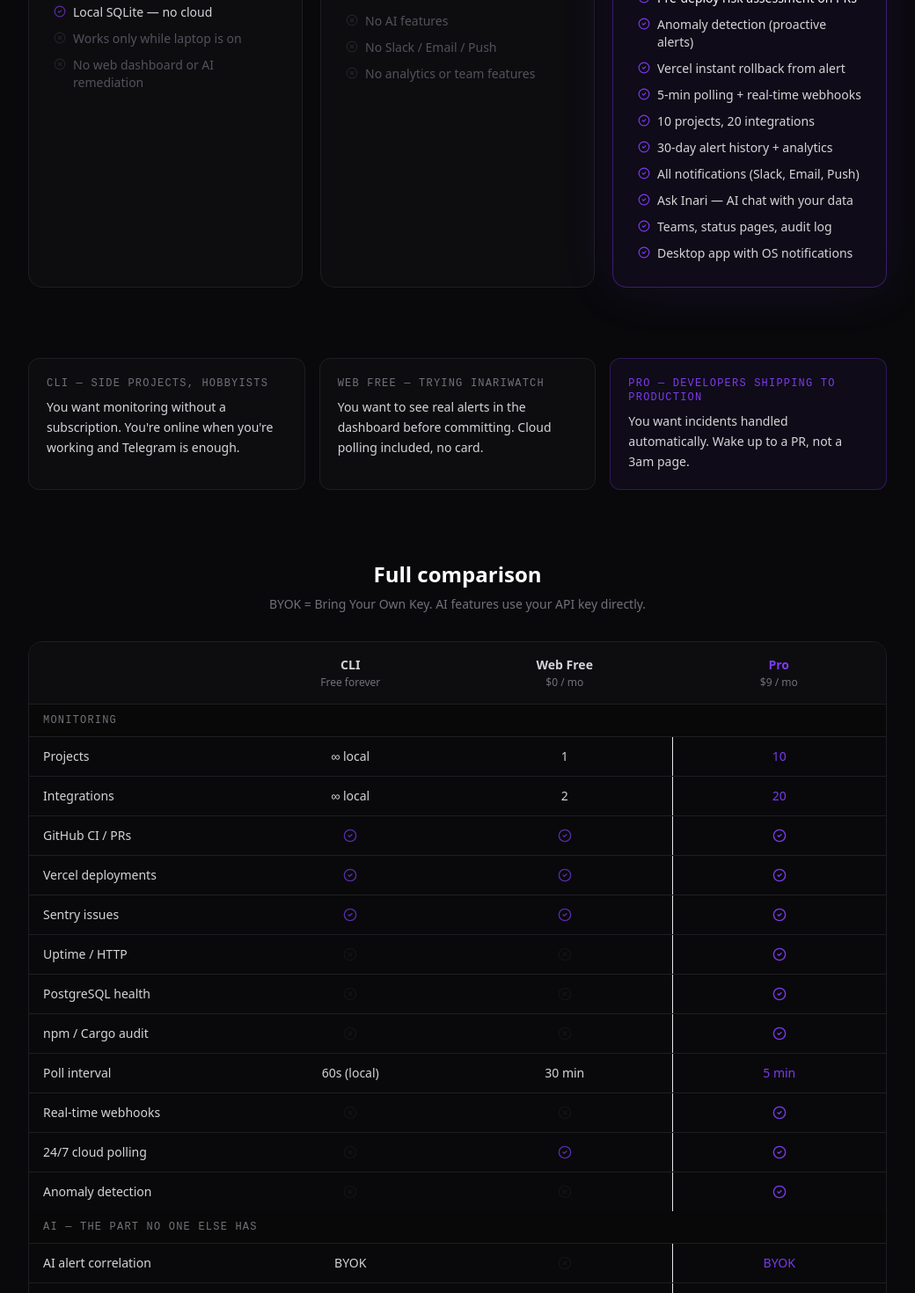
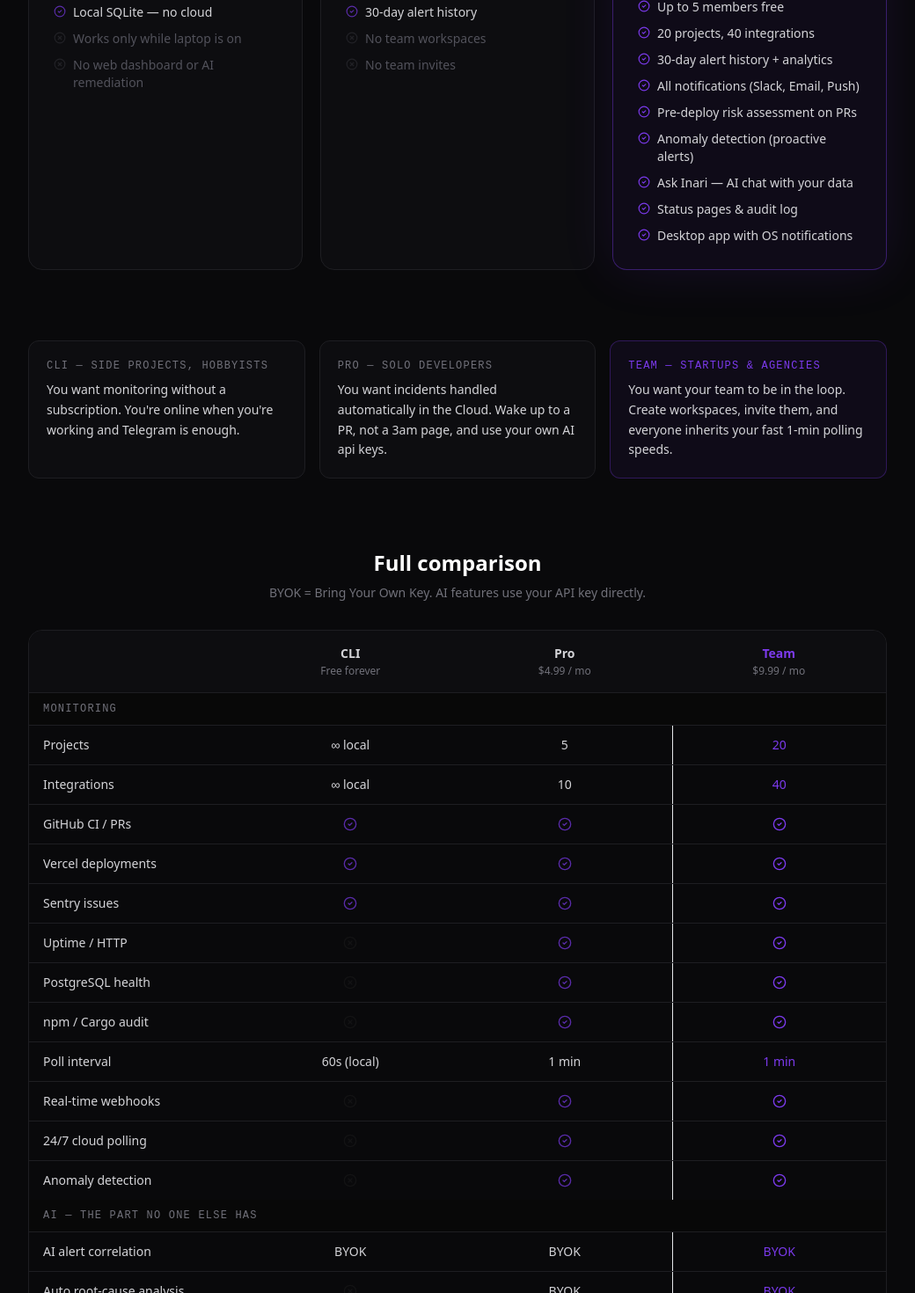
Before and after one commit to orbita-pos/inariwatch, a Next.js app in the folder web/: page /pricing in a window 1280 px wide. Shown: the part 1100-2570 px from the top of the page at 88% size, without its empty margins (120-1160 px from the left). Built offline with nearby package versions, Linux system fonts and the light colour scheme.

Commit message:
feat: pricing page redesign and polling status indicator

```diff
--- /dev/null
+++ b/web/app/(dashboard)/polling-actions.ts
@@ -0,0 +1,24 @@
+"use server";
+
+import { getServerSession } from "next-auth";
+import { authOptions } from "@/lib/auth";
+import { db, projectIntegrations, getWorkspaceProjectIds } from "@/lib/db";
+import { getActiveOrgId } from "@/lib/workspace";
+import { inArray, max } from "drizzle-orm";
+
+export async function getLatestPollingTime() {
+  const session = await getServerSession(authOptions);
+  const userId = (session?.user as { id?: string })?.id;
+  if (!userId) return null;
+
+  const activeOrgId = await getActiveOrgId();
+  const projectIds = await getWorkspaceProjectIds(userId, activeOrgId);
+  if (projectIds.length === 0) return null;
+
+  const [row] = await db
+    .select({ last: max(projectIntegrations.lastCheckedAt) })
+    .from(projectIntegrations)
+    .where(inArray(projectIntegrations.projectId, projectIds));
+
+  return row?.last?.toISOString() ?? null;
+}
--- a/web/app/(dashboard)/polling-status.tsx
+++ b/web/app/(dashboard)/polling-status.tsx
@@ -1,6 +1,7 @@
 "use client";
 
 import { useEffect, useState } from "react";
+import { getLatestPollingTime } from "./polling-actions";
 
 function relativeTime(date: Date): string {
   const diff = Math.floor((Date.now() - date.getTime()) / 1000);
@@ -14,12 +15,20 @@
   lastCheckedAt: string | null; // ISO string from server
 }
 
-export function PollingStatus({ lastCheckedAt }: PollingStatusProps) {
+export function PollingStatus({ lastCheckedAt: initialLastCheckedAt }: PollingStatusProps) {
+  const [lastCheckedAt, setLastCheckedAt] = useState<string | null>(initialLastCheckedAt);
+
   const [label, setLabel] = useState<string>(() => {
-    if (!lastCheckedAt) return "Never polled";
-    return relativeTime(new Date(lastCheckedAt));
+    if (!initialLastCheckedAt) return "Never polled";
+    return relativeTime(new Date(initialLastCheckedAt));
   });
 
+  // Sync if prop from server changes (e.g. navigation)
+  useEffect(() => {
+    setLastCheckedAt(initialLastCheckedAt);
+  }, [initialLastCheckedAt]);
+
+  // 1. Tick for relative time text
   useEffect(() => {
     if (!lastCheckedAt) return;
     const date = new Date(lastCheckedAt);
@@ -28,6 +37,19 @@
     const id = setInterval(tick, 30_000);
     return () => clearInterval(id);
   }, [lastCheckedAt]);
+
+  // 2. Poll the server for real-time updates every 60 seconds
+  useEffect(() => {
+    const fetcher = setInterval(async () => {
+      try {
+        const freshTime = await getLatestPollingTime();
+        if (freshTime) setLastCheckedAt(freshTime);
+      } catch (err) {
+        // Silently ignore network errors to prevent console spam
+      }
+    }, 60_000);
+    return () => clearInterval(fetcher);
+  }, []);
 
   const isRecent = lastCheckedAt
     ? Date.now() - new Date(lastCheckedAt).getTime() < 10 * 60 * 1000
--- a/web/app/(marketing)/pricing/page.tsx
+++ b/web/app/(marketing)/pricing/page.tsx
@@ -14,64 +14,65 @@
   {
     category: "Monitoring",
     rows: [
-      { feature: "Projects",              cli: "∞ local",   free: "1",        pro: "10" },
-      { feature: "Integrations",          cli: "∞ local",   free: "2",        pro: "20" },
-      { feature: "GitHub CI / PRs",       cli: true,        free: true,       pro: true },
-      { feature: "Vercel deployments",    cli: true,        free: true,       pro: true },
-      { feature: "Sentry issues",         cli: true,        free: true,       pro: true },
-      { feature: "Uptime / HTTP",         cli: false,       free: false,      pro: true },
-      { feature: "PostgreSQL health",     cli: false,       free: false,      pro: true },
-      { feature: "npm / Cargo audit",     cli: false,       free: false,      pro: true },
-      { feature: "Poll interval",         cli: "60s (local)", free: "30 min", pro: "5 min" },
-      { feature: "Real-time webhooks",    cli: false,       free: false,      pro: true },
-      { feature: "24/7 cloud polling",    cli: false,       free: true,       pro: true },
-      { feature: "Anomaly detection",     cli: false,       free: false,      pro: true },
+      { feature: "Projects",              cli: "∞ local",   pro: "5",         team: "20" },
+      { feature: "Integrations",          cli: "∞ local",   pro: "10",        team: "40" },
+      { feature: "GitHub CI / PRs",       cli: true,        pro: true,        team: true },
+      { feature: "Vercel deployments",    cli: true,        pro: true,        team: true },
+      { feature: "Sentry issues",         cli: true,        pro: true,        team: true },
+      { feature: "Uptime / HTTP",         cli: false,       pro: true,        team: true },
+      { feature: "PostgreSQL health",     cli: false,       pro: true,        team: true },
+      { feature: "npm / Cargo audit",     cli: false,       pro: true,        team: true },
+      { feature: "Poll interval",         cli: "60s (local)", pro: "1 min", team: "1 min" },
+      { feature: "Real-time webhooks",    cli: false,       pro: true,        team: true },
+      { feature: "24/7 cloud polling",    cli: false,       pro: true,        team: true },
+      { feature: "Anomaly detection",     cli: false,       pro: true,        team: true },
     ],
   },
   {
     category: "AI — the part no one else has",
     rows: [
-      { feature: "AI alert correlation",      cli: "BYOK",  free: false,  pro: "BYOK" },
-      { feature: "Auto root-cause analysis",  cli: false,   free: false,  pro: "BYOK" },
-      { feature: "AI code remediation + PR",  cli: false,   free: false,  pro: "BYOK" },
-      { feature: "CI retry loop (auto-fix)",  cli: false,   free: false,  pro: "BYOK" },
-      { feature: "Pre-deploy risk on PRs",    cli: false,   free: false,  pro: "BYOK" },
-      { feature: "Post-mortem generation",    cli: false,   free: false,  pro: "BYOK" },
-      { feature: "Ask Inari (AI copilot)",    cli: false,   free: false,  pro: "BYOK" },
-      { feature: "5 AI providers (your key)", cli: "BYOK",  free: false,  pro: "BYOK" },
+      { feature: "AI alert correlation",      cli: "BYOK",  pro: "BYOK",  team: "BYOK" },
+      { feature: "Auto root-cause analysis",  cli: false,   pro: "BYOK",  team: "BYOK" },
+      { feature: "AI code remediation + PR",  cli: false,   pro: "BYOK",  team: "BYOK" },
+      { feature: "CI retry loop (auto-fix)",  cli: false,   pro: "BYOK",  team: "BYOK" },
+      { feature: "Pre-deploy risk on PRs",    cli: false,   pro: "BYOK",  team: "BYOK" },
+      { feature: "Post-mortem generation",    cli: false,   pro: "BYOK",  team: "BYOK" },
+      { feature: "Ask Inari (AI copilot)",    cli: false,   pro: "BYOK",  team: "BYOK" },
+      { feature: "5 AI providers (your key)", cli: "BYOK",  pro: "BYOK",  team: "BYOK" },
     ],
   },
   {
     category: "Alerts & history",
     rows: [
-      { feature: "Web dashboard",         cli: false,   free: true,    pro: true },
-      { feature: "Alert history",         cli: "Local", free: "7 days", pro: "30 days" },
-      { feature: "Vercel instant rollback", cli: false, free: false,   pro: true },
-      { feature: "Alert export (CSV)",    cli: false,   free: false,   pro: true },
-      { feature: "Analytics & trends",    cli: false,   free: false,   pro: true },
-      { feature: "Alert comments",        cli: false,   free: false,   pro: true },
+      { feature: "Web dashboard",             cli: false,   pro: true,    team: true },
+      { feature: "Alert history",             cli: "Local", pro: "30 days", team: "30 days" },
+      { feature: "Vercel instant rollback",   cli: false,   pro: true,    team: true },
+      { feature: "Alert export (CSV)",        cli: false,   pro: true,    team: true },
+      { feature: "Analytics & trends",        cli: false,   pro: true,    team: true },
+      { feature: "Alert comments",            cli: false,   pro: true,    team: true },
     ],
   },
   {
     category: "Notifications",
     rows: [
-      { feature: "Telegram",             cli: true,    free: true,   pro: true },
-      { feature: "Email (smart digest)", cli: false,   free: false,  pro: true },
-      { feature: "Slack",                cli: false,   free: false,  pro: true },
-      { feature: "Push notifications",   cli: false,   free: false,  pro: true },
-      { feature: "Escalation rules",     cli: false,   free: false,  pro: true },
-      { feature: "Outgoing webhooks",    cli: false,   free: false,  pro: true },
+      { feature: "Telegram",             cli: true,    pro: true,   team: true },
+      { feature: "Email (smart digest)", cli: false,   pro: true,   team: true },
+      { feature: "Slack",                cli: false,   pro: true,   team: true },
+      { feature: "Push notifications",   cli: false,   pro: true,   team: true },
+      { feature: "Escalation rules",     cli: false,   pro: true,   team: true },
+      { feature: "Outgoing webhooks",    cli: false,   pro: true,   team: true },
     ],
   },
   {
     category: "Team & access",
     rows: [
-      { feature: "Desktop app",          cli: false,   free: false,  pro: true },
-      { feature: "Team workspaces",      cli: false,   free: false,  pro: true },
-      { feature: "Member invites",       cli: false,   free: false,  pro: true },
-      { feature: "Status pages",         cli: false,   free: false,  pro: true },
-      { feature: "Audit log",            cli: false,   free: false,  pro: true },
-      { feature: "2FA",                  cli: false,   free: true,   pro: true },
+      { feature: "Desktop app",          cli: false,   pro: true,  team: true },
+      { feature: "Team workspaces",      cli: false,   pro: false, team: true },
+      { feature: "Member invites",       cli: false,   pro: false, team: "Up to 5 free" },
+      { feature: "Plan Inheritance",     cli: false,   pro: false, team: true },
+      { feature: "Status pages",         cli: false,   pro: true,  team: true },
+      { feature: "Audit log",            cli: false,   pro: false, team: true },
+      { feature: "2FA",                  cli: false,   pro: true,  team: true },
     ],
   },
 ];
@@ -226,16 +227,16 @@
             </ul>
           </div>
 
-          {/* Web Free */}
+          {/* Pro */}
           <div className="rounded-2xl border border-inari-border bg-inari-card p-7 flex flex-col">
             <div>
-              <p className="text-xs font-mono text-zinc-500 uppercase tracking-widest">Web Free</p>
+              <p className="text-xs font-mono text-zinc-500 uppercase tracking-widest">Pro</p>
               <div className="mt-2 flex items-end gap-1">
-                <span className="text-3xl font-bold text-fg-strong">$0</span>
+                <span className="text-3xl font-bold text-fg-strong">$4.99</span>
                 <span className="pb-0.5 text-zinc-500 text-sm">/month</span>
               </div>
               <p className="mt-2 text-sm text-zinc-500">
-                Try the cloud dashboard. 30-min polling, 1 project, 2 integrations.
+                Full autonomous incident response for solo developers. Monitors 24/7 in the cloud.
               </p>
             </div>
             <div className="mt-6">
@@ -245,11 +246,11 @@
             </div>
             <ul className="mt-7 space-y-2.5 flex-1">
               {[
-                "Web dashboard (7-day history)",
-                "1 project, 2 integrations",
-                "30-min cloud polling",
-                "Telegram notifications",
-                "2FA included",
+                "AI code remediation + PR (BYOK)",
+                "5 projects, 10 integrations",
+                "1-min cloud polling",
+                "Slack, Email & Push alerts",
+                "30-day alert history",
               ].map((f) => (
                 <li key={f} className="flex items-start gap-2 text-sm text-fg-base">
                   <CheckCircle2 className="mt-0.5 h-3.5 w-3.5 shrink-0 text-inari-accent/70" />
@@ -257,9 +258,8 @@
                 </li>
               ))}
               {[
-                "No AI features",
-                "No Slack / Email / Push",
-                "No analytics or team features",
+                "No team workspaces",
+                "No team invites",
               ].map((f) => (
                 <li key={f} className="flex items-start gap-2 text-sm text-zinc-600">
                   <XCircle className="mt-0.5 h-3.5 w-3.5 shrink-0 opacity-30" />
@@ -269,21 +269,21 @@
             </ul>
           </div>
 
-          {/* Pro */}
+          {/* Team */}
           <div className="relative rounded-2xl border border-inari-accent/40 bg-inari-accent-dim p-7 flex flex-col shadow-[0_0_60px_rgba(124,58,237,0.12)]">
             <div className="absolute -top-3 left-1/2 -translate-x-1/2">
               <span className="rounded-full bg-inari-accent px-3 py-1 text-xs font-semibold text-white">
-                Most popular
+                Best for agencies
               </span>
             </div>
             <div>
-              <p className="text-xs font-mono text-zinc-500 uppercase tracking-widest">Pro</p>
+              <p className="text-xs font-mono text-zinc-500 uppercase tracking-widest">Team</p>
               <div className="mt-2 flex items-end gap-1">
-                <span className="text-3xl font-bold text-fg-strong">$9</span>
+                <span className="text-3xl font-bold text-fg-strong">$9.99</span>
                 <span className="pb-0.5 text-zinc-500 text-sm">/month</span>
               </div>
               <p className="mt-2 text-sm text-zinc-500">
-                Full autonomous incident response. Monitors 24/7 and fixes code while you sleep.
+                Workspaces and inherited benefits. Include your team in the loop.
               </p>
             </div>
             <div className="mt-6">
@@ -295,16 +295,16 @@
             <ul className="mt-7 space-y-2.5 flex-1">
               {[
                 { text: "AI writes & pushes code fixes", bold: true },
-                { text: "CI retry loop (auto-diagnoses failures)", bold: true },
-                { text: "Pre-deploy risk assessment on PRs", bold: true },
-                { text: "Anomaly detection (proactive alerts)", bold: false },
-                { text: "Vercel instant rollback from alert", bold: false },
-                { text: "5-min polling + real-time webhooks", bold: false },
-                { text: "10 projects, 20 integrations", bold: false },
+                { text: "Team Workspaces included", bold: true },
+                { text: "Inherited 1-min polling per workspace", bold: true },
+                { text: "Up to 5 members free", bold: false },
+                { text: "20 projects, 40 integrations", bold: false },
                 { text: "30-day alert history + analytics", bold: false },
                 { text: "All notifications (Slack, Email, Push)", bold: false },
+                { text: "Pre-deploy risk assessment on PRs", bold: false },
+                { text: "Anomaly detection (proactive alerts)", bold: false },
                 { text: "Ask Inari — AI chat with your data", bold: false },
-                { text: "Teams, status pages, audit log", bold: false },
+                { text: "Status pages & audit log", bold: false },
                 { text: "Desktop app with OS notifications", bold: false },
               ].map((f) => (
                 <li key={f.text} className="flex items-start gap-2 text-sm text-fg-base">
@@ -325,14 +325,14 @@
               why: "You want monitoring without a subscription. You're online when you're working and Telegram is enough.",
             },
             {
-              plan: "Web Free",
-              for: "Trying InariWatch",
-              why: "You want to see real alerts in the dashboard before committing. Cloud polling included, no card.",
+              plan: "Pro",
+              for: "Solo developers",
+              why: "You want incidents handled automatically in the Cloud. Wake up to a PR, not a 3am page, and use your own AI api keys.",
             },
             {
-              plan: "Pro",
-              for: "Developers shipping to production",
-              why: "You want incidents handled automatically. Wake up to a PR, not a 3am page.",
+              plan: "Team",
+              for: "Startups & Agencies",
+              why: "You want your team to be in the loop. Create workspaces, invite them, and everyone inherits your fast 1-min polling speeds.",
               highlight: true,
             },
           ].map((item) => (
@@ -358,8 +358,8 @@
               <div className="p-4" />
               {[
                 { label: "CLI",      sub: "Free forever" },
-                { label: "Web Free", sub: "$0 / mo" },
-                { label: "Pro",      sub: "$9 / mo", accent: true },
+                { label: "Pro",      sub: "$4.99 / mo" },
+                { label: "Team",     sub: "$9.99 / mo", accent: true },
               ].map((h) => (
                 <div key={h.label} className={`p-4 text-center ${h.accent ? "text-inari-accent" : "text-fg-base"}`}>
                   <p className="text-sm font-semibold">{h.label}</p>
@@ -387,10 +387,10 @@
                       <Cell value={row.cli} />
                     </div>
                     <div className="px-4 py-3 flex items-center justify-center">
-                      <Cell value={row.free} />
+                      <Cell value={row.pro} />
                     </div>
                     <div className="px-4 py-3 flex items-center justify-center border-l border-inari-border/30">
-                      <Cell value={row.pro} highlight />
+                      <Cell value={row.team} highlight />
                     </div>
                   </div>
                 ))}
```
Also changed, not shown: 1 other file (tests, documents, lock files or other folders).
